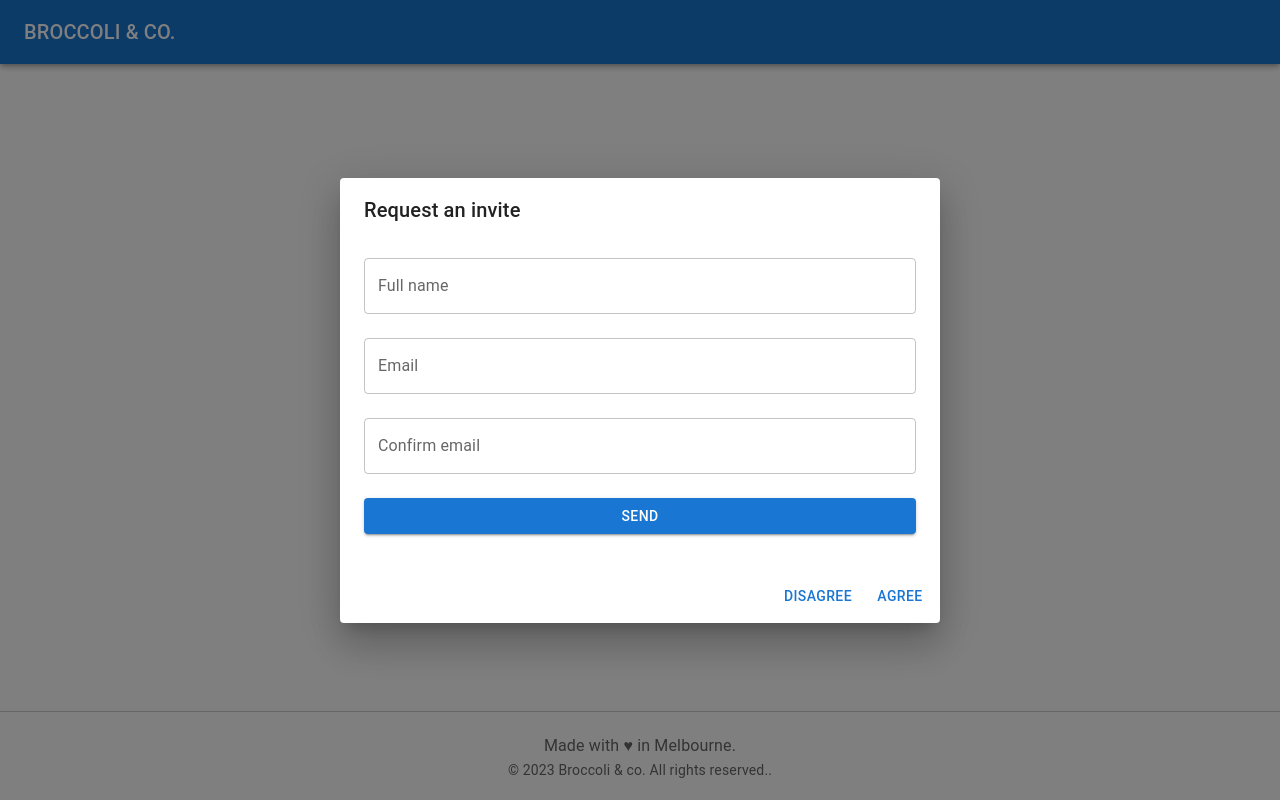
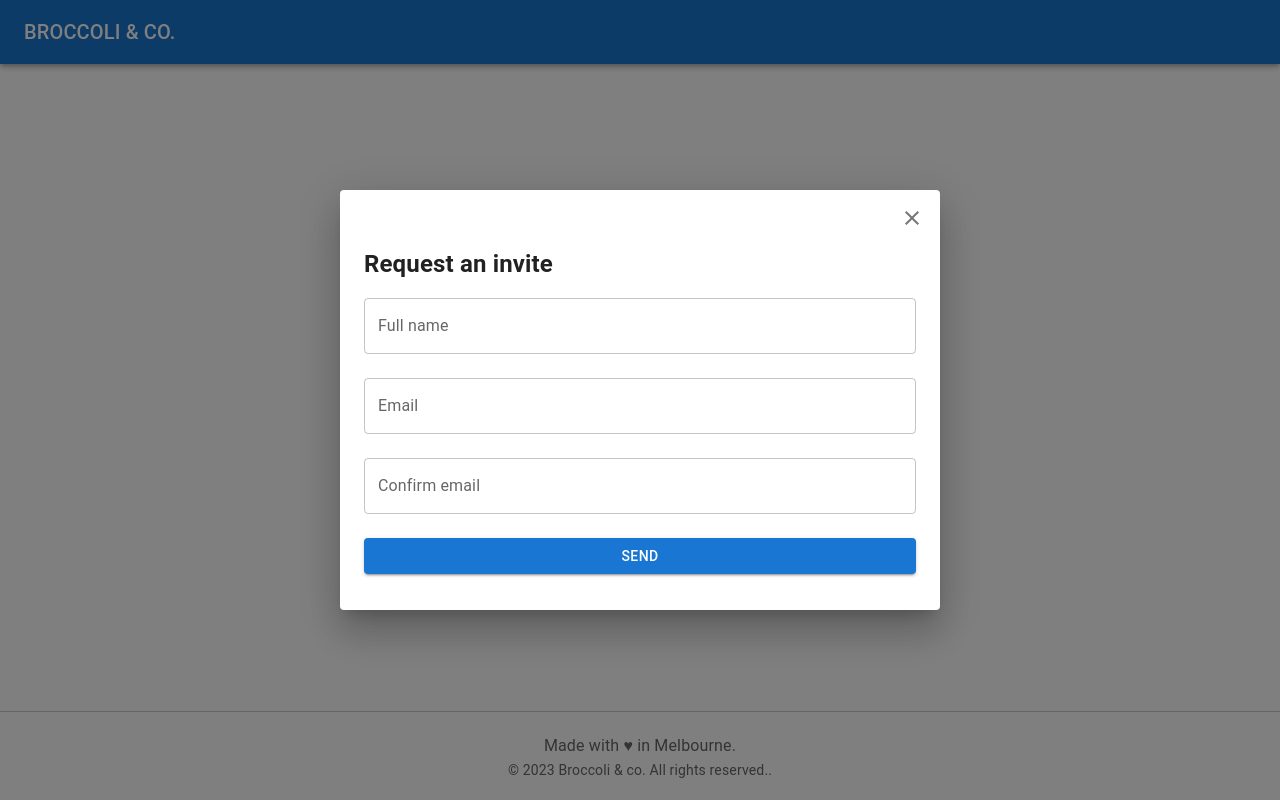
Before and after one commit to gogocat/Airwallex-test, a React (Create React App) app: page / in a window 1280 px wide. Both pictures are taken after a click on the button "REQUEST AN INVITE". Built offline with nearby package versions, Linux system fonts and the light colour scheme.

Commit message:
updated dialog

```diff
--- a/package.json
+++ b/package.json
@@ -5,6 +5,7 @@
   "dependencies": {
     "@emotion/react": "^11.11.1",
     "@emotion/styled": "^11.11.0",
+    "@mui/icons-material": "^5.13.7",
     "@mui/material": "^5.13.7",
     "@testing-library/jest-dom": "^5.16.5",
     "@testing-library/react": "^13.4.0",
--- a/src/components/Forms/InviteForm.scss
+++ b/src/components/Forms/InviteForm.scss
@@ -1,4 +1,8 @@
 .invite-form {
+    h2 {
+        margin: 0;
+    }
+
     &__button-section {
         padding: 1rem 0;
     }
--- a/src/components/Forms/InviteForm.tsx
+++ b/src/components/Forms/InviteForm.tsx
@@ -15,15 +15,18 @@ import './InviteForm.scss';
 
 interface IInviteFormProps {
   classNames?: string
+  onSuccess?: any
 }
 
 function InviteForm(props: IInviteFormProps) {
   const {
-    classNames = 'invite-form'
+    classNames = 'invite-form',
+    onSuccess = () => {},
   } = props;
 
   const [isSubmitting, setIsSubmitting] = useState(false);
   const [submissionError, setSubmissionError] = useState('');
+  const [showSuccessScreen, setSuccessScreen] = useState(false);
 
   const submitButtonText = !isSubmitting
     ? 'Send'
@@ -48,14 +51,39 @@ function InviteForm(props: IInviteFormProps) {
       });
 
       setIsSubmitting(false);
+      setSuccessScreen(true);
     } catch(err) {
       setIsSubmitting(false);
       setSubmissionError('Something went wrong. Please try again later.');
     }
   };
 
+  if (showSuccessScreen) {
+    return (
+        <div className={classNames}>
+          <h2>All done!</h2>
+          <p>
+            You will be one of the first to experience
+            Broccoli & co. when we launch.
+          </p>
+          <div className="invite-form__button-section">
+              <Button
+                color="primary"
+                variant="contained"
+                fullWidth
+                type="button"
+                onClick={onSuccess}
+              >
+                OK
+              </Button>
+            </div>
+        </div>
+    );
+  }
+
   return (
     <div className={classNames}>
+      <h2>Request an invite</h2>
       <Formik
         initialValues={inviteFormValidationInitValues}
         validationSchema={inviteFormValidationSchema}
--- a/src/components/HeroIntro/HeroIntro.scss
+++ b/src/components/HeroIntro/HeroIntro.scss
@@ -3,3 +3,12 @@
     height: 100%;
     align-items: center;
 }
+
+.dialog-close {
+    padding: 8px;
+    text-align: right;
+}
+
+.dialog-content {
+    padding-top: 0!important;
+}
--- a/src/components/HeroIntro/HeroIntro.tsx
+++ b/src/components/HeroIntro/HeroIntro.tsx
@@ -5,10 +5,9 @@ import Box from '@mui/material/Box';
 import Typography from '@mui/material/Typography';
 import Container from '@mui/material/Container';
 import Dialog from '@mui/material/Dialog';
-import DialogActions from '@mui/material/DialogActions';
+import IconButton from '@mui/material/IconButton';
+import CloseIcon from '@mui/icons-material/Close';
 import DialogContent from '@mui/material/DialogContent';
-import DialogContentText from '@mui/material/DialogContentText';
-import DialogTitle from '@mui/material/DialogTitle';
 import useMediaQuery from '@mui/material/useMediaQuery';
 import { useTheme } from '@mui/material/styles';
 import InviteForm from 'components/Forms/InviteForm';
@@ -20,11 +19,14 @@ function HeroIntro() {
     const theme = useTheme();
     const fullScreen = useMediaQuery(theme.breakpoints.down('md'));
 
-    const handleClickOpen = () => {
+    const handleDialogOpen = () => {
         setOpen(true);
     };
 
-    const handleClose = () => {
+    const handleDialogClose = (event: any, reason: string) => {
+        if (reason === 'backdropClick') {
+            return;
+        }
         setOpen(false);
     };
 
@@ -58,35 +60,29 @@ function HeroIntro() {
                 >
                     <Button
                         variant="contained"
-                        onClick={handleClickOpen}
+                        onClick={handleDialogOpen}
                     >
                         Request an invite
                     </Button>
                 </Stack>
-
-
             </Container>
 
             <Dialog
                 fullScreen={fullScreen}
                 open={open}
-                onClose={handleClose}
+                onClose={handleDialogClose}
                 aria-labelledby="responsive-dialog-title"
             >
-                <DialogTitle id="responsive-dialog-title">
-                    {'Request an invite'}
-                </DialogTitle>
-                <DialogContent>
-                    <InviteForm />
+                <div className="dialog-close">
+                    <IconButton onClick={(e)=>{handleDialogClose(e, '')}}>
+                        <CloseIcon />
+                    </IconButton>
+                </div>
+                <DialogContent className="dialog-content">
+                    <InviteForm
+                        onSuccess={handleDialogClose}
+                    />
                 </DialogContent>
-                <DialogActions>
-                    <Button autoFocus onClick={handleClose}>
-                        Disagree
-                    </Button>
-                    <Button onClick={handleClose} autoFocus>
-                        Agree
-                    </Button>
-                </DialogActions>
             </Dialog>
         </Box>
     );
--- a/src/services/inviteService.ts
+++ b/src/services/inviteService.ts
@@ -17,7 +17,7 @@ export async function postInvite(data: IIviteData) {
             body: safeJsonStringify(data),
         });
 
-        if (response.status === 200) {
+        if (response.status !== 200) {
             throw new Error('Registration error');
         }
 
--- a/src/styles/index.scss
+++ b/src/styles/index.scss
@@ -9,6 +9,14 @@ body {
     height: 100%;
     margin: 0;
     padding: 0;
+}
+
+h1.MuiTypography-root {
+    font-size: 2.75rem;
+
+    @include breakpoint(sm) {
+        font-size: 3.75rem;
+    }
 }
 // app sticky footer layout
 #root {
```
Also changed, not shown: 1 other file (tests, documents, lock files or other folders).
